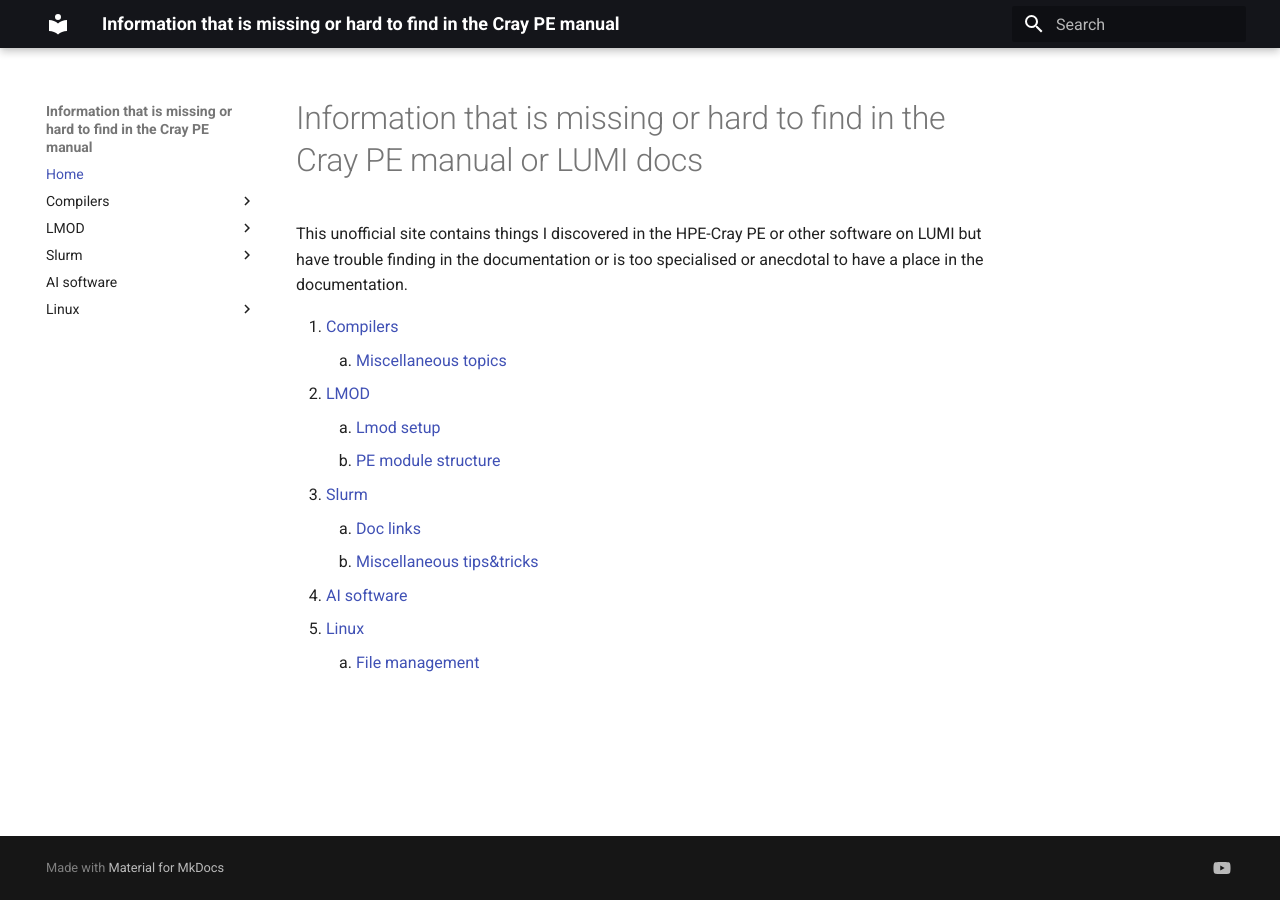
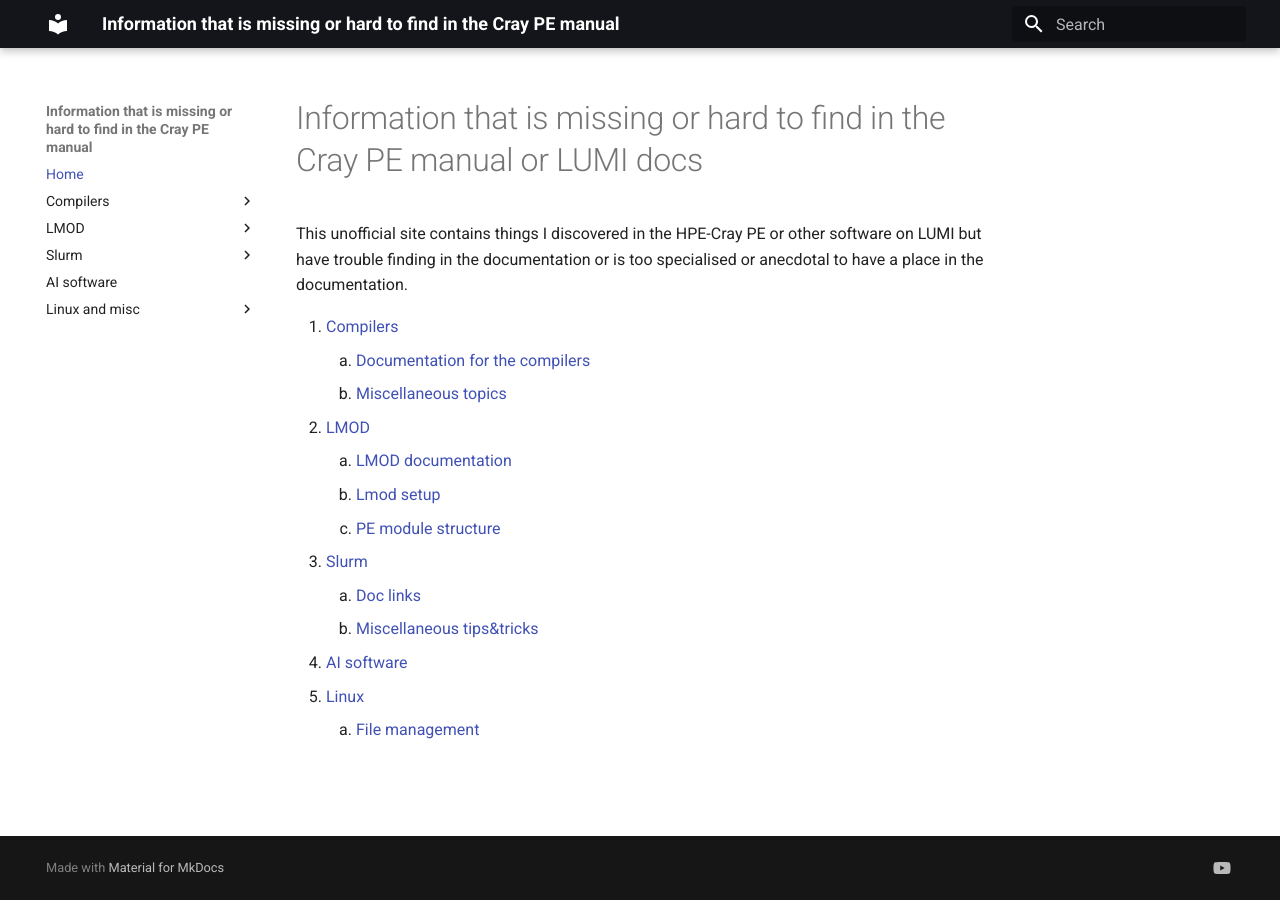
Before and after one commit to klust/LUMI-tips-and-tricks, an MkDocs documentation site: the page built from docs/index.md, in a window 1280 px wide. Built offline with MkDocs 1.6.1 and Material for MkDocs 9.7.7, drawn with Linux system fonts in a browser that asks for light colours.

Commit message:
And even further restructuring.

```diff
--- a/docs/index.md
+++ b/docs/index.md
@@ -4,14 +4,16 @@
 but have trouble finding in the documentation or is too specialised or anecdotal to have a place
 in the documentation.
 
-1.  [Compilers](1_Compilers/index.md)
-    1.  [Miscellaneous topics](1_Compilers/1_10_misc.md)
+1.  [Compilers](01_Compilers/index.md)
+    1.  [Documentation for the compilers](01_Compilers/01_01_Doclinks.md)
+    2.  [Miscellaneous topics](01_Compilers/01_99_misc.md)
 2.  [LMOD](2_LMOD/index.md)
-    1.  [Lmod setup](2_LMOD/2_01_LMOD_setup.md)
-    2.  [PE module structure](2_LMOD/2_02_PE_module_structure.md)
-3.  [Slurm](3_Slurm/index.md)
-    1.  [Doc links](3_Slurm/3_01_Doclinks.md)
-    2.  [Miscellaneous tips&tricks](3_Slurm/3_10_misc.md)
-4.  [AI software](4_AI_packages/index.md)
-5.  [Linux](9_Linux/index.md)
-    1.  [File management](9_Linux/9_01_File_management.md)
+    1.  [LMOD documentation](02_LMOD/02_01_Doclinks.md)
+    2.  [Lmod setup](02_LMOD/02_01_LMOD_setup.md)
+    3.  [PE module structure](02_LMOD/02_02_PE_module_structure.md)
+3.  [Slurm](03_Slurm/index.md)
+    1.  [Doc links](03_Slurm/03_01_Doclinks.md)
+    2.  [Miscellaneous tips&tricks](03_Slurm/03_99_misc.md)
+4.  [AI software](04_AI_packages/index.md)
+5.  [Linux](99_Linux/index.md)
+    1.  [File management](99_Linux/99_01_File_management.md)
--- a/mkdocs.yml
+++ b/mkdocs.yml
@@ -18,21 +18,23 @@
 nav:
   - Home: index.md
   - Compilers:
-    - 1_Compilers/index.md
-    - Miscellaneous topics: 1_Compilers/1_10_misc.md
+    - 01_Compilers/index.md
+    - Documentation: 01_Compilers/01_01_Doclinks.md
+    - Miscellaneous topics: 01_Compilers/01_99_misc.md
   - LMOD:
-    - 2_LMOD/index.md
-    - Lmod setup: 2_LMOD/2_01_LMOD_setup.md
-    - PE module structure: 2_LMOD/2_02_PE_module_structure.md
+    - 02_LMOD/index.md
+    - Dcoumentation: 02_LMOD/02_01_Doclinks.md
+    - Lmod setup: 02_LMOD/02_02_LMOD_setup.md
+    - PE module structure: 02_LMOD/02_03_PE_module_structure.md
   - Slurm:
-    - 3_Slurm/index.md
-    - Doc links: 3_Slurm/3_01_Doclinks.md
-    - Miscellaneous: 3_Slurm/3_10_misc.md
+    - 03_Slurm/index.md
+    - Doc links: 03_Slurm/03_01_Doclinks.md
+    - Miscellaneous: 03_Slurm/03_99_misc.md
   - AI software:
-    - 4_AI_packages/index.md
-  - Linux:
-    - 9_Linux/index.md
-    - Files: 9_Linux/9_01_File_management.md
+    - 04_AI_packages/index.md
+  - Linux and misc:
+    - 99_Linux/index.md
+    - File management: 99_Linux/99_01_File_management.md
 
 plugins:
   # show revision date at bottom of each page
```
Also changed, not shown: docs/01_Compilers/01_01_Doclinks.md (added, +1 -0 lines), docs/01_Compilers/index.md (added, +4 -0 lines), docs/02_LMOD/02_01_Doclinks.md (added, +1 -0 lines), docs/02_LMOD/index.md (added, +5 -0 lines), docs/03_Slurm/index.md (added, +4 -0 lines), docs/1_Compilers/index.md (deleted, +0 -3 lines), docs/2_LMOD/index.md (deleted, +0 -4 lines), docs/3_Slurm/index.md (deleted, +0 -1 lines), docs/99_Linux/index.md (added, +3 -0 lines), docs/9_Linux/index.md (deleted, +0 -3 lines), docs/00_00_introduction.md (renamed from docs/0_00_introduction.md), docs/01_Compilers/01_99_misc.md (renamed from docs/1_Compilers/1_10_misc.md), docs/02_LMOD/02_02_LMOD_setup.md (renamed from docs/2_LMOD/2_01_LMOD_setup.md), docs/02_LMOD/02_03_PE_module_structure.md (renamed from docs/2_LMOD/2_02_PE_module_structure.md), 4 more files.
